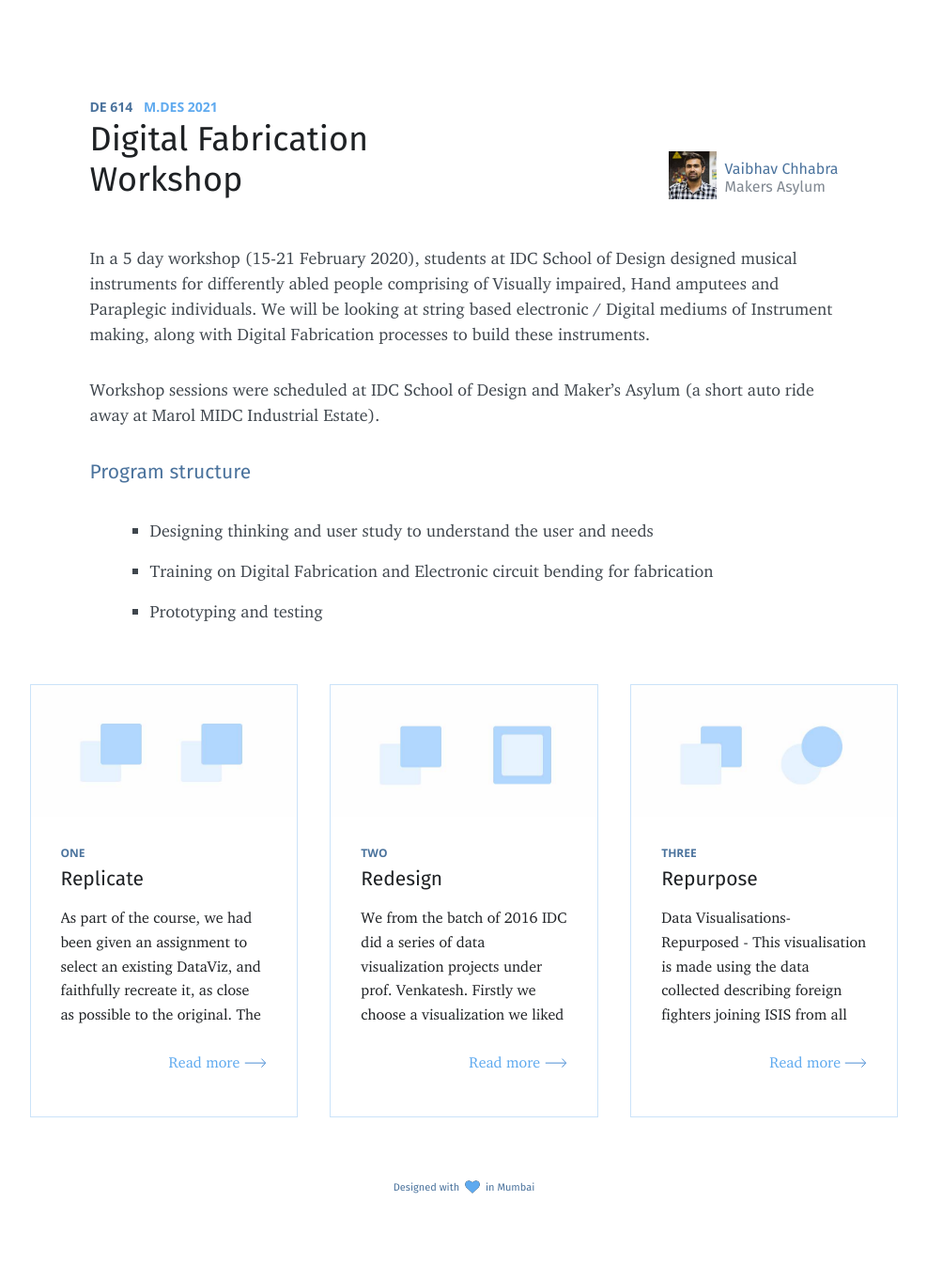
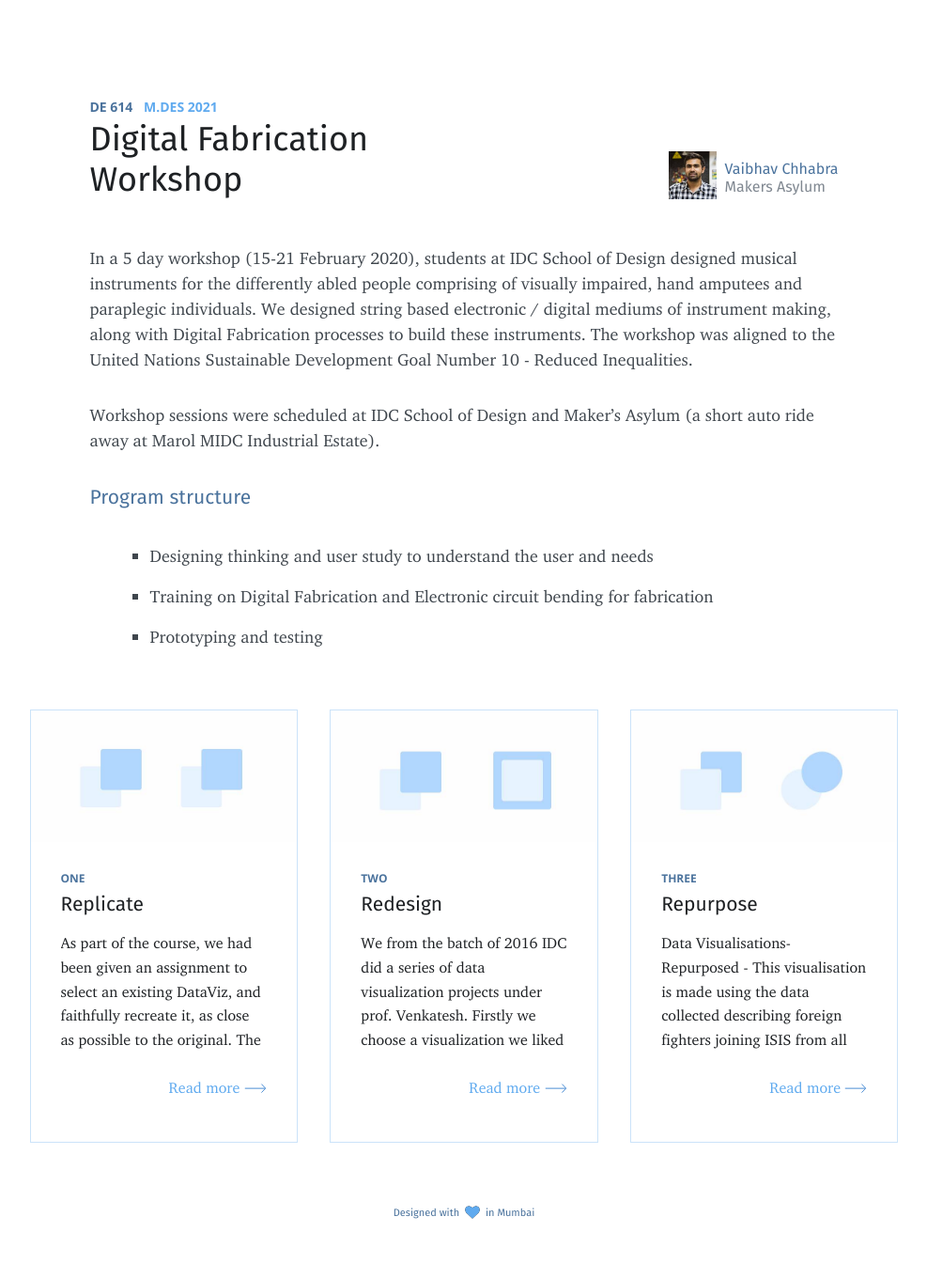
Before and after one commit to amitjenaiitbm/ma-dfworkshop, a Jekyll site: the page built from index.md, in a window 1280 px wide. Shown: the whole page at 94% size, without its empty margins (146-1133 px from the left). Built offline with Jekyll 4.4.1, drawn with Linux system fonts in a browser that asks for light colours; nearby versions of some CDN libraries; before the commit the page ends 1334 px from its top, so only the background shows below that.

Commit message:
Update index.md

```diff
--- a/index.md
+++ b/index.md
@@ -3,12 +3,9 @@ title: Digital Fabrication Workshop
 layout: home
 ---
 
-In a 5 day workshop (15-21 February 2020), students at IDC School of Design designed musical instruments for differently abled people comprising of Visually impaired, Hand amputees and Paraplegic individuals. We will be looking at string based electronic / Digital mediums of Instrument making, along with Digital Fabrication processes to build these instruments.
+In a 5 day workshop (15-21 February 2020), students at IDC School of Design designed musical instruments for the differently abled people comprising of visually impaired, hand amputees and paraplegic individuals. We designed string based electronic / digital mediums of instrument making, along with Digital Fabrication processes to build these instruments. The workshop was aligned to the United Nations Sustainable Development Goal Number 10 - Reduced Inequalities.
 
 Workshop sessions were scheduled at IDC School of Design and Maker’s Asylum (a short auto ride away at Marol MIDC Industrial Estate).
-
-
-
 
 
 ### Program structure
```
